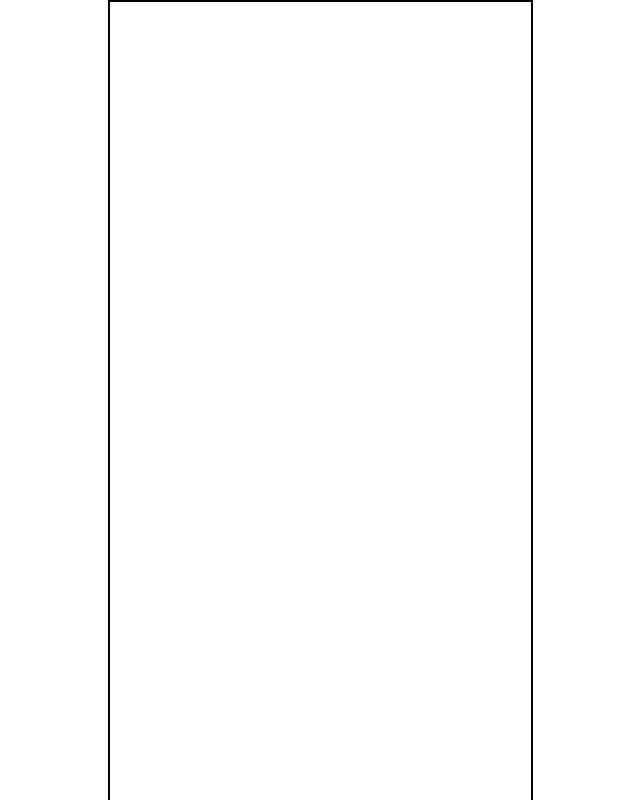
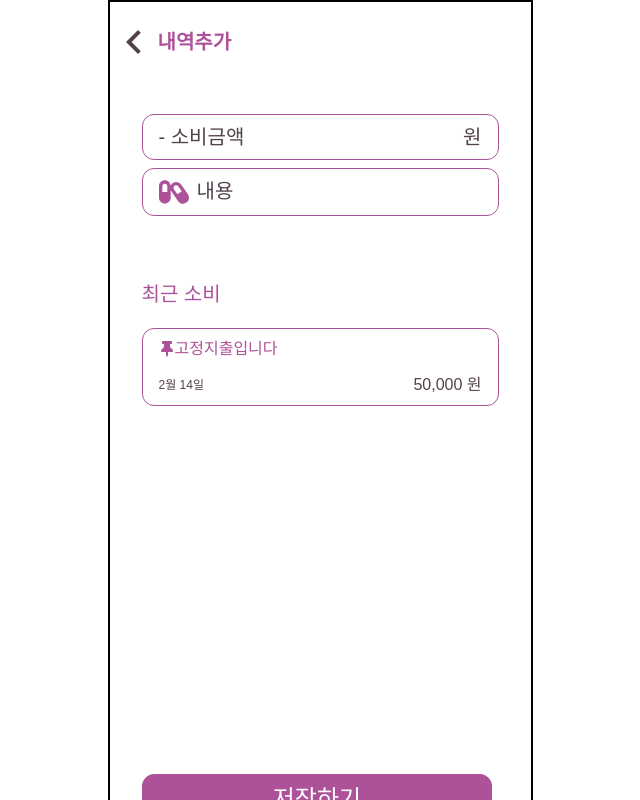
Before and after one commit to haglass/MoneyBook, a React (Create React App) app: page /mainadddetail in a window 1280 px wide. Before the commit this address had no page. Shown: the top 800 px of the page, without its empty margins (320-960 px from the left). Built offline with nearby package versions, Linux system fonts and the light colour scheme.

Commit message:
mainDetil mainAddDetil ui 작업

```diff
--- a/src/App.js
+++ b/src/App.js
@@ -4,6 +4,8 @@ import "./App.css";
 
 import Nav from "./components/Nav";
 import Main from "./pages/main/Main";
+import MainDetail from "./pages/main/MainDetail";
+import MainAddDetail from "./pages/main/MainAddDetail";
 import Login from "./pages/user/Login";
 import SignUp from "./pages/user/SignUp";
 import Chart from "./pages/chart/Chart";
@@ -15,6 +17,9 @@ const App = () => {
       <div className="wrap">
         <Routes>
           <Route path="/" element={<Main />} />
+          <Route path="/maindetail" element={<MainDetail />} />
+          <Route path="/mainadddetail" element={<MainAddDetail />} />
+
           <Route path="/login" element={<Login />} />
           <Route path="/signup" element={<SignUp />} />
           <Route path="/chart" element={<Chart />} />
--- a/src/pages/main/Main.js
+++ b/src/pages/main/Main.js
@@ -1,11 +1,11 @@
 import React from "react";
+import { Link } from "react-router-dom";
 
 // tailwind 적용
 import tw from "tailwind-styled-components";
 
 // Chart import
 import MainChart from "./MainChart";
-
 const Main = () => {
   return (
     <div>
@@ -14,8 +14,10 @@ const Main = () => {
         <MainEdit>목표금액 수정</MainEdit>
         <MainChart />
         <div className="flex flex-col gap-7">
-          <MainBt>내역추가</MainBt>
-          <MainBt>상세내역</MainBt>
+          <Link to="MainAddDetail">
+          <MainBt>내역추가</MainBt></Link>
+          <Link to="MainDetail">
+          <MainBt>상세내역</MainBt></Link>
         </div>
       </div>
     </div>
--- a/src/pages/main/MainAddDetail.js
+++ b/src/pages/main/MainAddDetail.js
@@ -1,7 +1,67 @@
 import React from "react";
+import { Link } from "react-router-dom";
+import { MdOutlineKeyboardArrowLeft } from "react-icons/md";
+import { FaCapsules } from "react-icons/fa";
+import { FaThumbtack } from "react-icons/fa";
+import tw from "tailwind-styled-components";
+const MainAddD = () => {
+  return (
+    <div>
+      <Header>
+        <Link to={"/"}>
+          <MdOutlineKeyboardArrowLeft className="text-sub text-5xl font-bold" />
+        </Link>
+        <h1 className="text-xl font-bold text-main">내역추가</h1>
+      </Header>
+      <div>
+        <div className="flex flex-col gap-2 p-8 pb-16">
+          <MainBt className="flex justify-between text-xl">
+            - 소비금액 <p>원</p>
+          </MainBt>
+          <MainBt className="flex text-xl">
+            <FaCapsules className="text-main text-3xl font-bold " />
+            <span className="pl-2">내용</span>
+          </MainBt>
+        </div>
+      </div>
+      <h1 className="text-xl  text-main pl-8 ">최근 소비</h1>
 
-const MainAddD = () => {
-  return <div>MainAddD</div>;
+      <div className="  px-8 pt-5">
+        <MainBt className="w-full ">
+          <div className="flex items-center mb-3">
+            <FaThumbtack className=" text-main text-base font-bold " />
+            <span className="text-base font-bol text-main">고정지출입니다</span>
+          </div>
+          <div className="flex justify-between items-center">
+            <span className="text-xs  text-sub">2월 14일</span>
+            <span className="text-base text-sub pl-20">50,000 원</span>
+          </div>
+        </MainBt>
+      </div>
+      <div className="  p-8 ">
+        <MainBt className="w-5/6 absolute bottom-36 inline-block bg-main  text-white">
+          저장하기
+        </MainBt>
+      </div>
+    </div>
+  );
 };
+const Header = tw.div`
+flex
+items-center
+w-full
+h-20
+`;
+const MainBt = tw.button`
+border
+border-main
+text-sub
+text-2xl
+py-2
+px-4
+rounded-xl
+w-90
+
+`;
 
 export default MainAddD;
--- a/src/pages/main/MainDetail.js
+++ b/src/pages/main/MainDetail.js
@@ -1,7 +1,57 @@
 import React from "react";
+import { Link } from "react-router-dom";
+import { MdOutlineKeyboardArrowLeft } from "react-icons/md";
+import { FaCapsules } from "react-icons/fa";
+import tw from "tailwind-styled-components";
 
 const MainDetail = () => {
-  return <div>MainDetail</div>;
+  return (
+    <div>
+      <Header>
+        <Link to={"/"}>
+          <MdOutlineKeyboardArrowLeft className="text-sub text-5xl font-bold" />
+        </Link>
+        <h1 className="text-xl font-bold text-main">상세내역</h1>
+      </Header>
+
+      <div className="w-full h-60 p-8 flex flex-col gap-1 border-b-4 border-sub2">
+        <span className="text-l font-bold  text-main">소비 합계</span>
+        <span className="text-3xl pt-5  text-sub font-bold"> 80,000 원 </span>
+        <br />
+        <Link to={"/MainAddDetail"}>
+          <MainBt>내역추가</MainBt>
+        </Link>
+      </div>
+
+      <div className="w-full p-8  flex flex-col gap-3">
+        <span className="text-xl font-bold  text-main ">2.28 화요일</span>
+        <div className="flex justify-between mb-5">
+          <FaCapsules className="text-main text-2xl font-bold "/>
+          <span className="text-xl   text-sub font-bold"> -80,000원</span>
+        </div>
+        <span className="text-xl font-bold  text-main">2.28 화요일</span>
+        <div className="flex justify-between">
+          <FaCapsules className="text-main text-2xl font-bold "/>
+          <span className="text-xl   text-sub font-bold"> -80,000원</span>
+        </div>
+      </div>
+    </div>
+  );
 };
+const Header = tw.div`
+flex
+items-center
+w-full
+h-20
+`;
+const MainBt = tw.button`
+bg-main
+text-white
+text-sm
+font-bold
+rounded-xl
+w-20
+h-8
 
+`;
 export default MainDetail;
```
